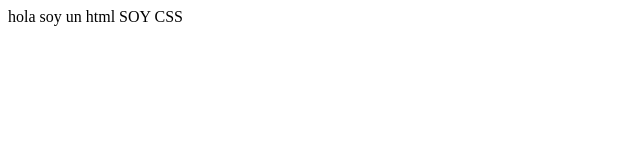
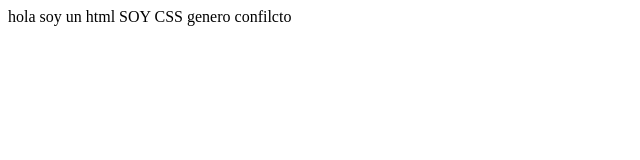
Before and after one commit to JavierVassallo/27i, a plain HTML site: page index.html in a window 1280 px wide. Shown: the whole page, without its empty margins (0-640 px from the left). Drawn offline with Linux system fonts and the light colour scheme.

Commit message:
conflicto

```diff
--- a/index.html
+++ b/index.html
@@ -9,5 +9,6 @@
 <body>
     hola soy un html
     SOY CSS
+    genero confilcto
 </body>
 </html>
```
